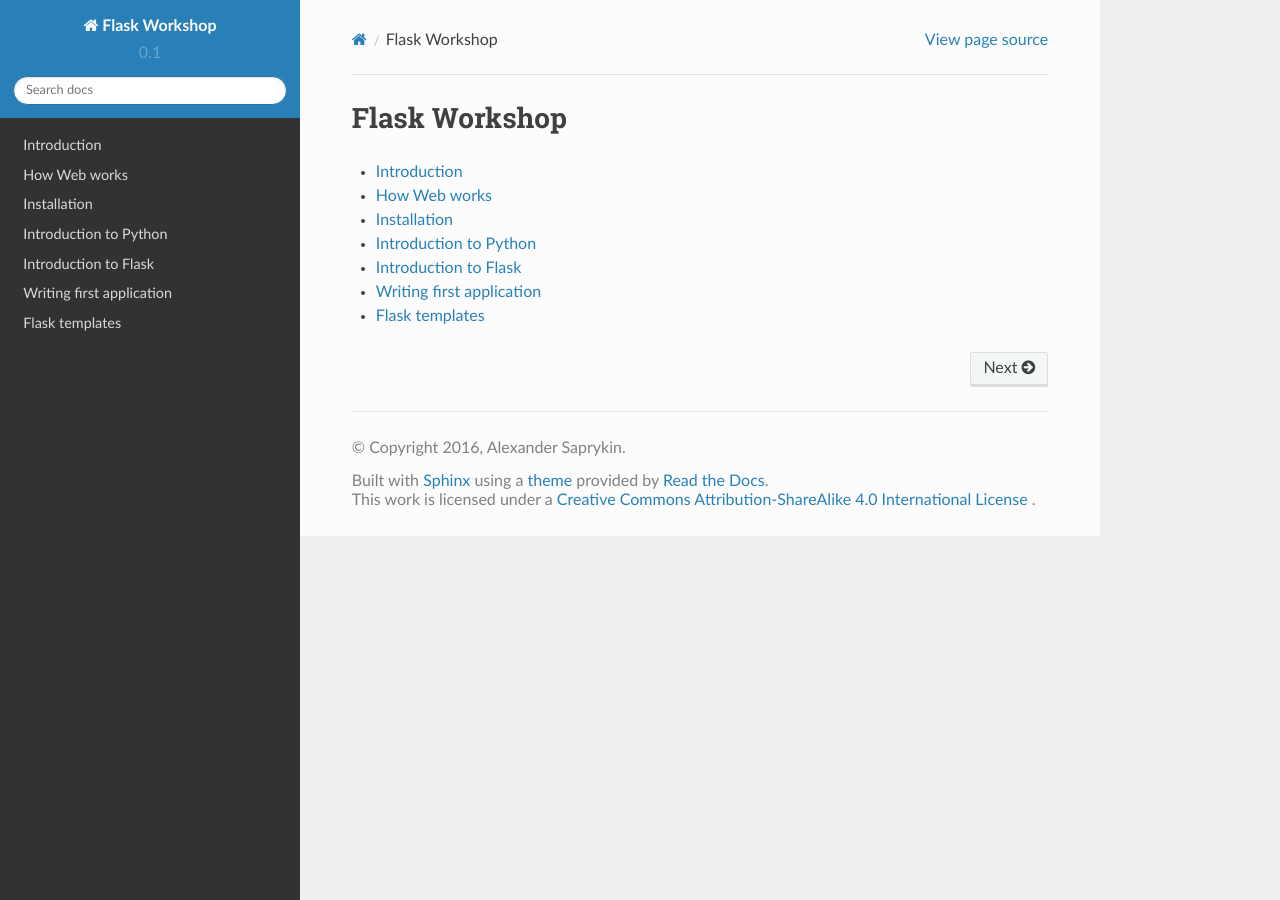
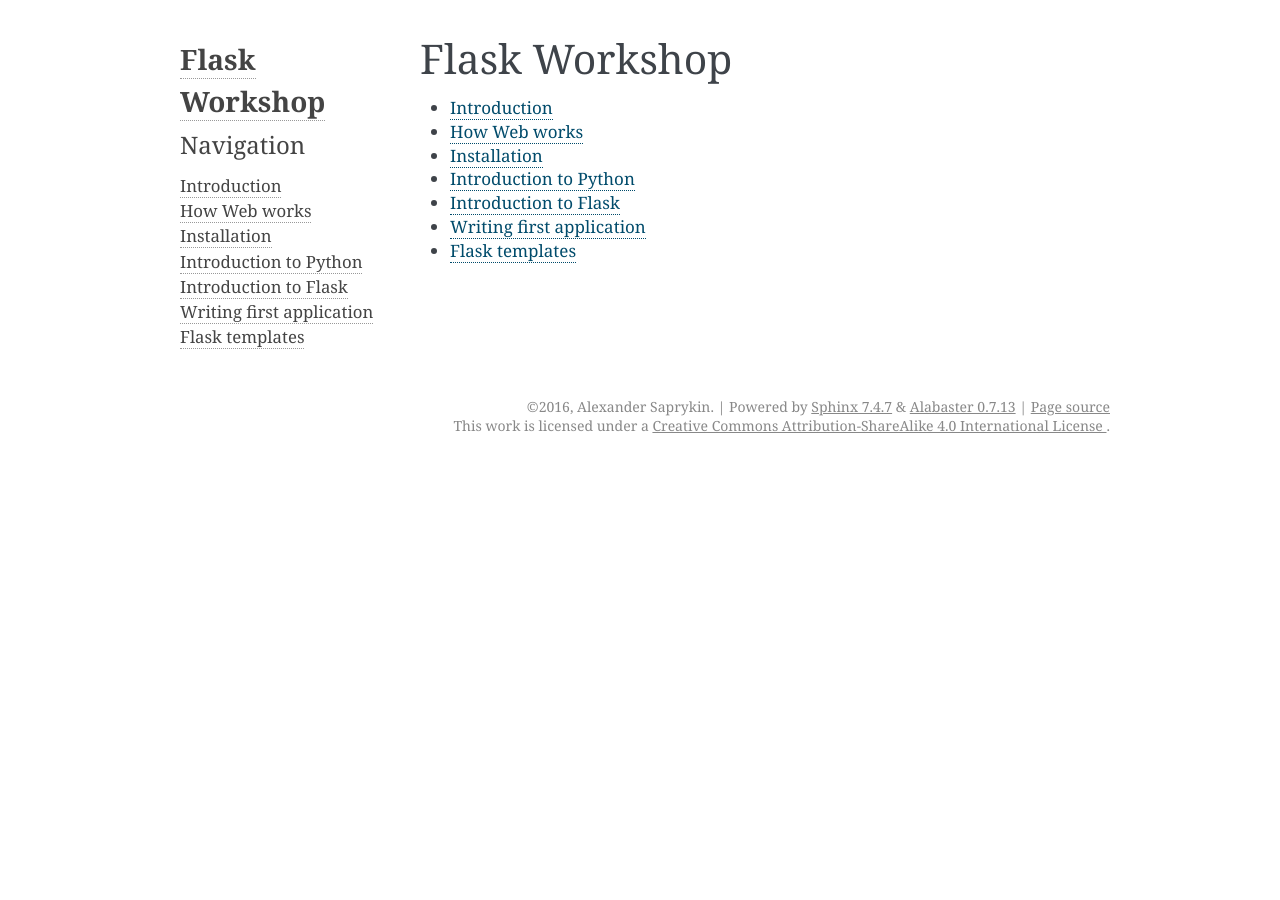
Before and after one commit to cutwater/FlaskWorkshop, a Sphinx documentation site: the page built from docs/index.rst, in a window 1280 px wide. Built offline with Sphinx 7.4.7, drawn with Linux system fonts in a browser that asks for light colours.

Commit message:
Switch to alabaster theme
* Use alabaster theme
* Configure sidebar

```diff
--- a/docs/_templates/footer.html
+++ /dev/null
@@ -1,9 +0,0 @@
-{% extends '!footer.html' %}
-
-{% block extrafooter %}
-  <br />
-  This work is licensed under a
-  <a rel="license" href="http://creativecommons.org/licenses/by-sa/4.0/">
-  Creative Commons Attribution-ShareAlike 4.0 International License
-  </a>.
-{% endblock %}
--- /dev/null
+++ b/docs/_templates/layout.html
@@ -0,0 +1,22 @@
+{% extends '!layout.html' %}
+
+{%- block footer %}
+    <div class="footer">
+      {% if show_copyright %}&copy;{{ copyright }}.{% endif %}
+      {% if theme_show_powered_by|lower == 'true' %}
+      {% if show_copyright %}|{% endif %}
+      Powered by <a href="http://sphinx-doc.org/">Sphinx {{ sphinx_version }}</a>
+      &amp; <a href="https://github.com/bitprophet/alabaster">Alabaster {{ alabaster_version }}</a>
+      {% endif %}
+      {%- if show_source and has_source and sourcename %}
+      {% if show_copyright or theme_show_powered_by %}|{% endif %}
+      <a href="{{ pathto('_sources/' + sourcename, true)|e }}"
+          rel="nofollow">{{ _('Page source') }}</a>
+      {%- endif %}
+      <br />
+      This work is licensed under a
+      <a rel="license" href="http://creativecommons.org/licenses/by-sa/4.0/">
+      Creative Commons Attribution-ShareAlike 4.0 International License
+      </a>.
+    </div>
+{%- endblock %}
--- a/docs/conf.py
+++ b/docs/conf.py
@@ -13,9 +13,10 @@
 # All configuration values have a default; values that are commented out
 # serve to show the default.
 
-import sys
-import os
-import sphinx_rtd_theme
+# import sys
+# import os
+
+import alabaster
 
 # If extensions (or modules to document with autodoc) are in another directory,
 # add these directories to sys.path here. If the directory is relative to the
@@ -31,7 +32,8 @@
 # extensions coming with Sphinx (named 'sphinx.ext.*') or your custom
 # ones.
 extensions = [
-    'sphinx.ext.todo'
+    'sphinx.ext.todo',
+    'alabaster',
 ]
 
 # Add any paths that contain templates here, relative to this directory.
@@ -111,15 +113,18 @@
 
 # The theme to use for HTML and HTML Help pages.  See the documentation for
 # a list of builtin themes.
-html_theme = "sphinx_rtd_theme"
+html_theme = "alabaster"
+
 
 # Theme options are theme-specific and customize the look and feel of a theme
 # further.  For a list of options available for each theme, see the
 # documentation.
-#html_theme_options = {}
+html_theme_options = {
+    'github_button': False,
+}
 
 # Add any paths that contain custom themes here, relative to this directory.
-html_theme_path = [sphinx_rtd_theme.get_html_theme_path()]
+html_theme_path = [alabaster.get_path()]
 
 # The name for this set of Sphinx documents.  If None, it defaults to
 # "<project> v<release> documentation".
@@ -156,7 +161,12 @@
 #html_use_smartypants = True
 
 # Custom sidebar templates, maps document names to template names.
-#html_sidebars = {}
+html_sidebars = {
+    '**': [
+        'about.html',
+        'navigation.html',
+    ]
+}
 
 # Additional templates that should be rendered to pages, maps page names to
 # template names.
--- a/requirements.txt
+++ b/requirements.txt
@@ -1,3 +1,2 @@
 Flask==0.10.1
 Sphinx==1.3.6
-sphinx-rtd-theme==0.1.9
```
